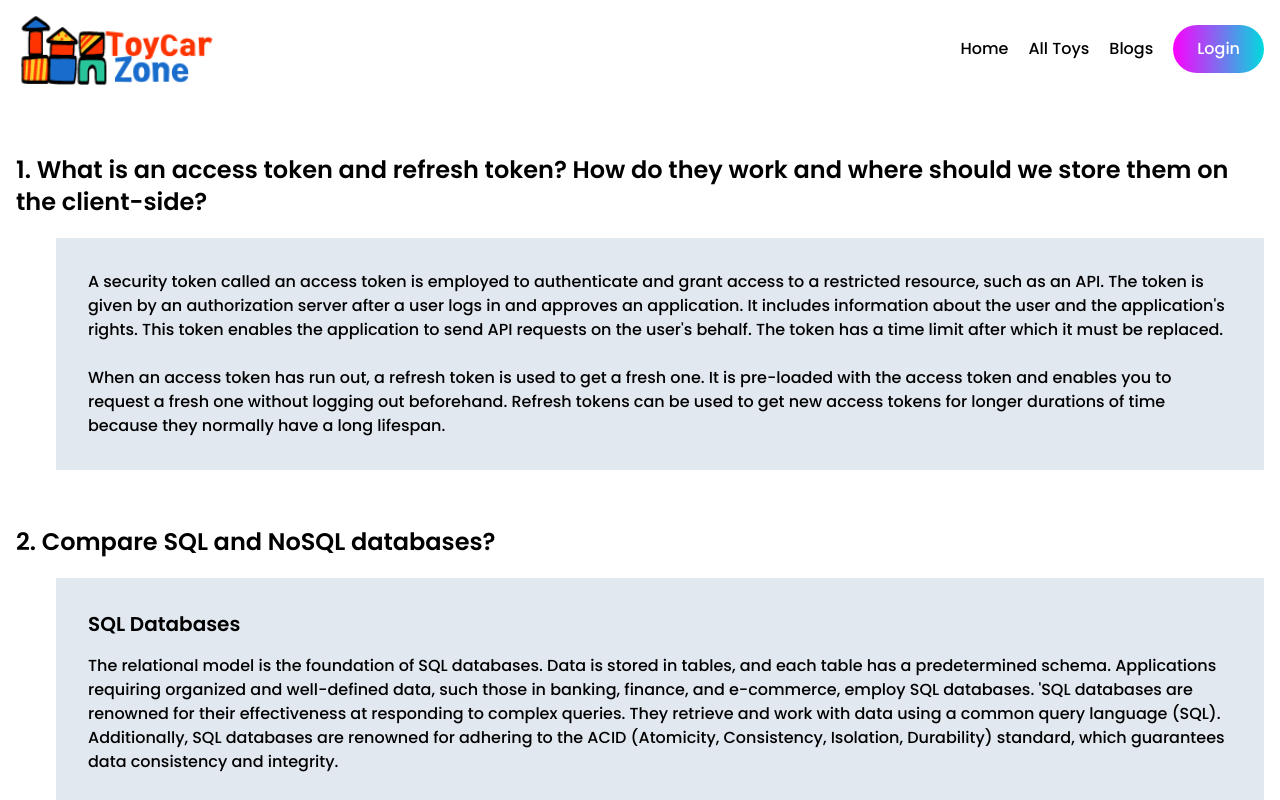
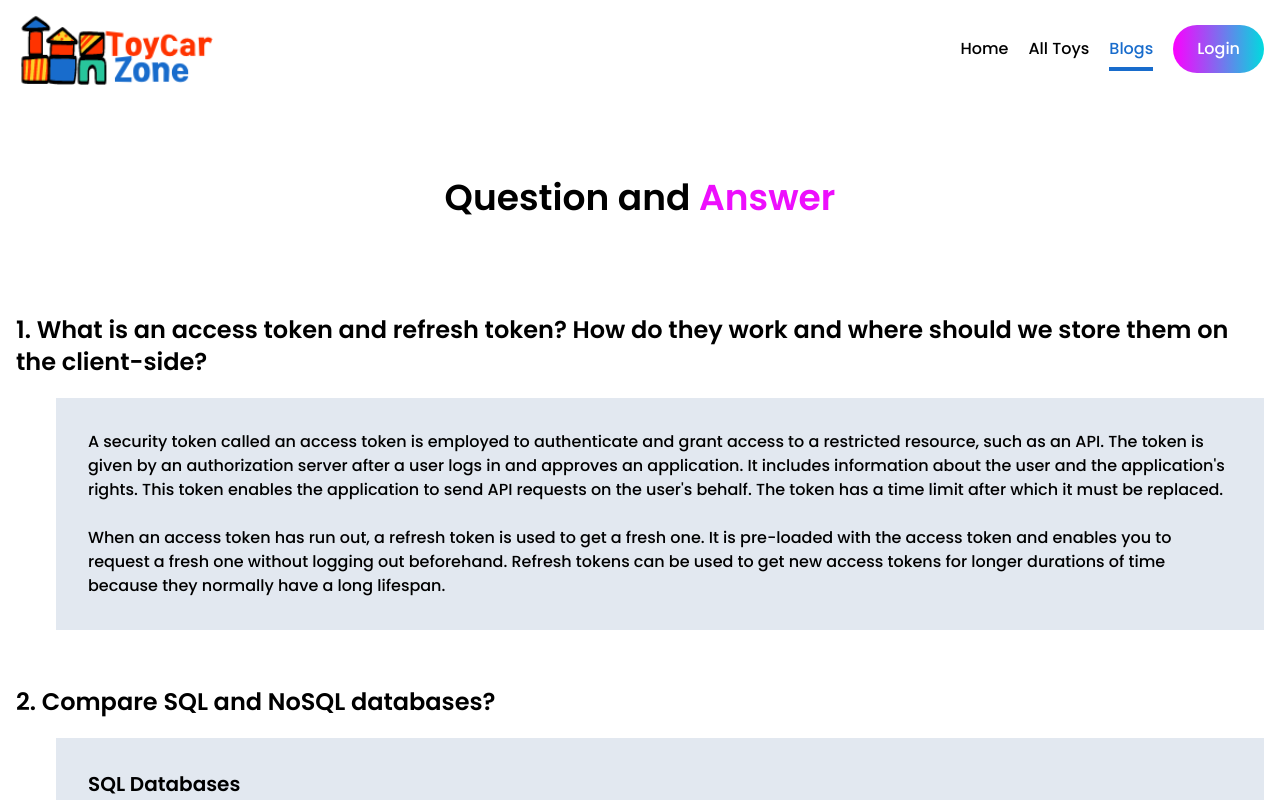
Before and after one commit to babunewgit1/fancy_toy_client_side, a React (Vite) app: page /blog in a window 1280 px wide. Shown: the top 800 px of the page. Built offline with nearby package versions, Linux system fonts and the light colour scheme; no server answers.

Commit message:
readme.md file created

```diff
--- a/src/Pages/Blog/Blog.jsx
+++ b/src/Pages/Blog/Blog.jsx
@@ -1,9 +1,16 @@
 import React from "react";
+import useTitle from "../../hooks/useTitle";
 
 const Blog = () => {
+  useTitle("Toy car | Blog");
   return (
     <section id="blog">
       <div className="mycontainer">
+        <div className="galleryHeading pt-20 pb-10">
+          <h3 className="text-center text-4xl font-semibold">
+            Question and <span className="text-[#ED0EFD]">Answer</span>
+          </h3>
+        </div>
         <div className="blogWrapper pt-14">
           <div className="blogQuestionOne mb-14">
             <h2 className="text-2xl font-semibold">
--- a/src/Pages/Mytoys/Mytoys.jsx
+++ b/src/Pages/Mytoys/Mytoys.jsx
@@ -4,6 +4,7 @@ import { FaRegEdit, FaTrashAlt } from "react-icons/fa";
 import { useForm } from "react-hook-form";
 import toast, { Toaster } from "react-hot-toast";
 import Swal from "sweetalert2";
+import useTitle from "../../hooks/useTitle";
 
 const Mytoys = () => {
   useTitle("Toy car | MY Toy");
--- a/src/Pages/Shared/Navbar/Navbar.jsx
+++ b/src/Pages/Shared/Navbar/Navbar.jsx
@@ -1,7 +1,7 @@
 import React, { useContext, useState } from "react";
 import logo from "../../../assets/logo.png";
 import { FaBars } from "react-icons/fa";
-import { Link } from "react-router-dom";
+import { NavLink } from "react-router-dom";
 import { AuthContext } from "../../../AuthProvidor/AuthProvidor";
 import toast, { Toaster } from "react-hot-toast";
 
@@ -25,25 +25,25 @@ const Navbar = () => {
         <div className="navbarWrapper lg:flex items-center justify-between">
           <div className="logo flex items-center justify-between">
             <div className="logosection">
-              <Link to="/">
+              <NavLink to="/">
                 <img
                   className="block w-[140px] sm:w-[180px] lg:w-[200px]"
                   src={logo}
                   alt="logo images"
                 />
-              </Link>
+              </NavLink>
             </div>
             <div className="bar flex items-center gap-2 lg:hidden">
               <div className="extraitems">
                 <ul className="flex items-center gap-3">
                   {!currentUser && (
                     <li className="lg:mt-0 loginbuton">
-                      <Link
+                      <NavLink
                         className="text-white  px-3 py-2 sm:px-5 sm:py-3 rounded-full bg-button inline-block "
                         to="/login"
                       >
                         Login
-                      </Link>
+                      </NavLink>
                     </li>
                   )}
                   {currentUser && (
@@ -84,32 +84,39 @@ const Navbar = () => {
           >
             <ul className="lg:flex  items-center gap-5  font-medium">
               <li className="mt-3 lg:mt-0">
-                <Link to="/">Home</Link>
+                <NavLink
+                  className={({ isActive, isPending }) =>
+                    isPending ? "pending" : isActive ? "active" : ""
+                  }
+                  to="/"
+                >
+                  Home
+                </NavLink>
               </li>
               <li className="mt-3 lg:mt-0">
-                <Link to="/alltoy">All Toys</Link>
+                <NavLink to="/alltoy">All Toys</NavLink>
               </li>
               {currentUser && (
                 <li className="mt-3 lg:mt-0">
-                  <Link to="/mytoys">My Toys</Link>
+                  <NavLink to="/mytoys">My Toys</NavLink>
                 </li>
               )}
               {currentUser && (
                 <li className="mt-3 lg:mt-0">
-                  <Link to="/addtoy">Add A Toy</Link>
+                  <NavLink to="/addtoy">Add A Toy</NavLink>
                 </li>
               )}
               <li className="mt-3 lg:mt-0">
-                <Link to="/blog">Blogs</Link>
+                <NavLink to="/blog">Blogs</NavLink>
               </li>
               {!currentUser && (
                 <li className="mt-3 lg:mt-0 loginbuton hidden lg:block">
-                  <Link
+                  <NavLink
                     className="text-white px-6 py-3 rounded-full bg-button inline-block "
                     to="/login"
                   >
                     Login
-                  </Link>
+                  </NavLink>
                 </li>
               )}
               {currentUser && (
--- a/src/Router/Router.jsx
+++ b/src/Router/Router.jsx
@@ -16,7 +16,7 @@ const router = createBrowserRouter([
   {
     path: "/",
     element: <MainLayout></MainLayout>,
-    errorElement: <NotFround></NotFround>,
+    // errorElement: <NotFround></NotFround>,
     children: [
       {
         path: "/",
--- a/src/index.css
+++ b/src/index.css
@@ -31,6 +31,10 @@ body {
   transition: all 0.3s ease;
   -webkit-transition: all 0.3s ease;
   -moz-transition: all 0.3s ease;
+}
+
+.menuItems ul li a.active:after {
+  width: 100%;
 }
 
 .menuItems ul li a:hover:after {
@@ -270,3 +274,7 @@ button.slick-prev {
 .modal {
   z-index: 99 !important;
 }
+
+a.active {
+  color: #186ccc !important;
+}
```
Also changed, not shown: 1 other file (tests, documents, lock files or other folders).
